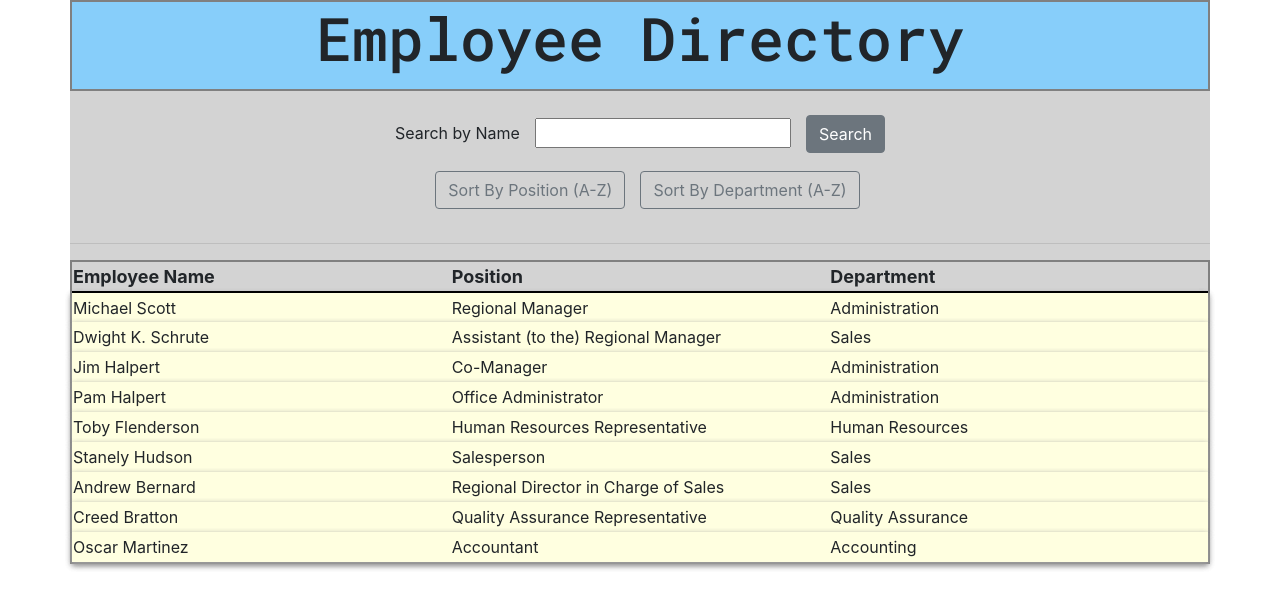
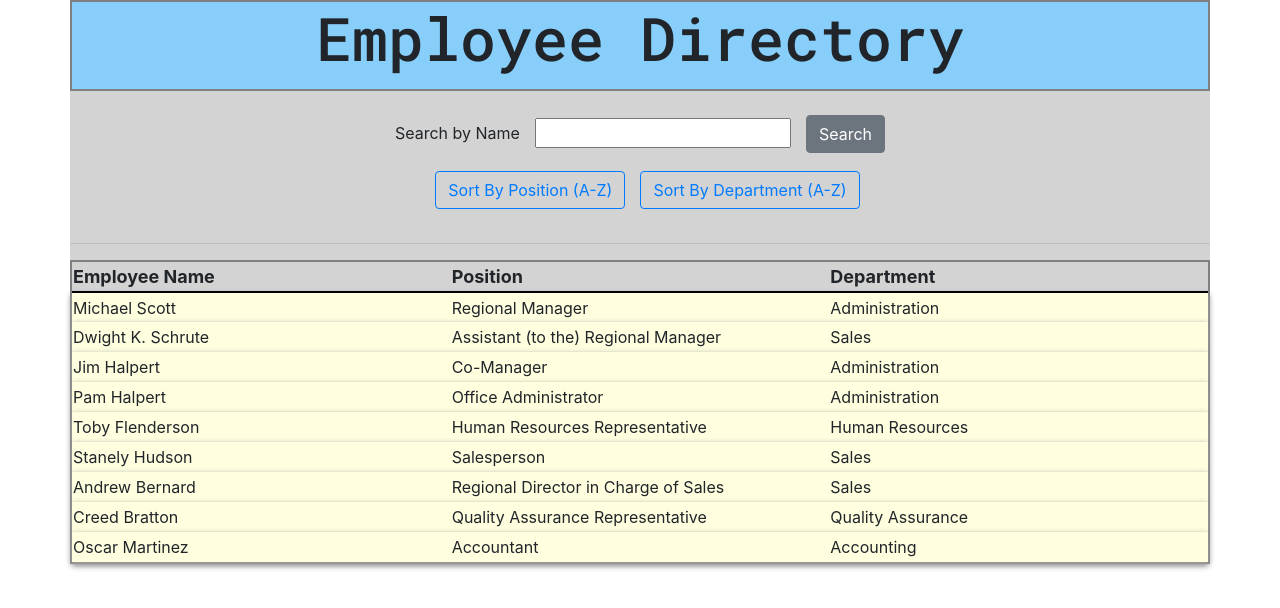
Before and after one commit to rpounceyjr/employee-directory, a React (Create React App) app: page / in a window 1280 px wide. Shown: the top 608 px of the page. Built offline with nearby package versions, Linux system fonts and the light colour scheme.

Commit message:
added gh pages.

```diff
--- a/src/App.js
+++ b/src/App.js
@@ -63,6 +63,7 @@ class App extends Component {
   // function attached to button to sort employees by position
   sortByDepartment = () => {
     console.log("clicked");
+    // cloning the employees state to a variable for sorting
     let sortedEmployees = [...this.state.employees].sort((a, b) => {
       if (a.department > b.department) {
         return 1;
@@ -72,8 +73,6 @@ class App extends Component {
         return 0
       }
     });
-
-
 
     this.setState({
       employees: sortedEmployees
--- a/src/components/SearchAndSortComponents/SortEmployees/index.js
+++ b/src/components/SearchAndSortComponents/SortEmployees/index.js
@@ -4,8 +4,8 @@ import "./style.css"
 function SortEmployees(props) {
     return (
         <div className="sort-div">
-                <button type="button" className="btn btn-outline-secondary" onClick={props.sortByPosition}>Sort By Position (A-Z)</button>
-                <button type="button" className="btn btn-outline-secondary" onClick={props.sortByDepartment}>Sort By Department (A-Z)</button>
+                <button type="button" className="btn btn-outline-primary" onClick={props.sortByPosition}>Sort By Position (A-Z)</button>
+                <button type="button" className="btn btn-outline-primary" onClick={props.sortByDepartment}>Sort By Department (A-Z)</button>
         </div>
     );
 }
```
Also changed, not shown: package.json (+7 -1 lines), 1 other file (tests, documents, lock files or other folders).
